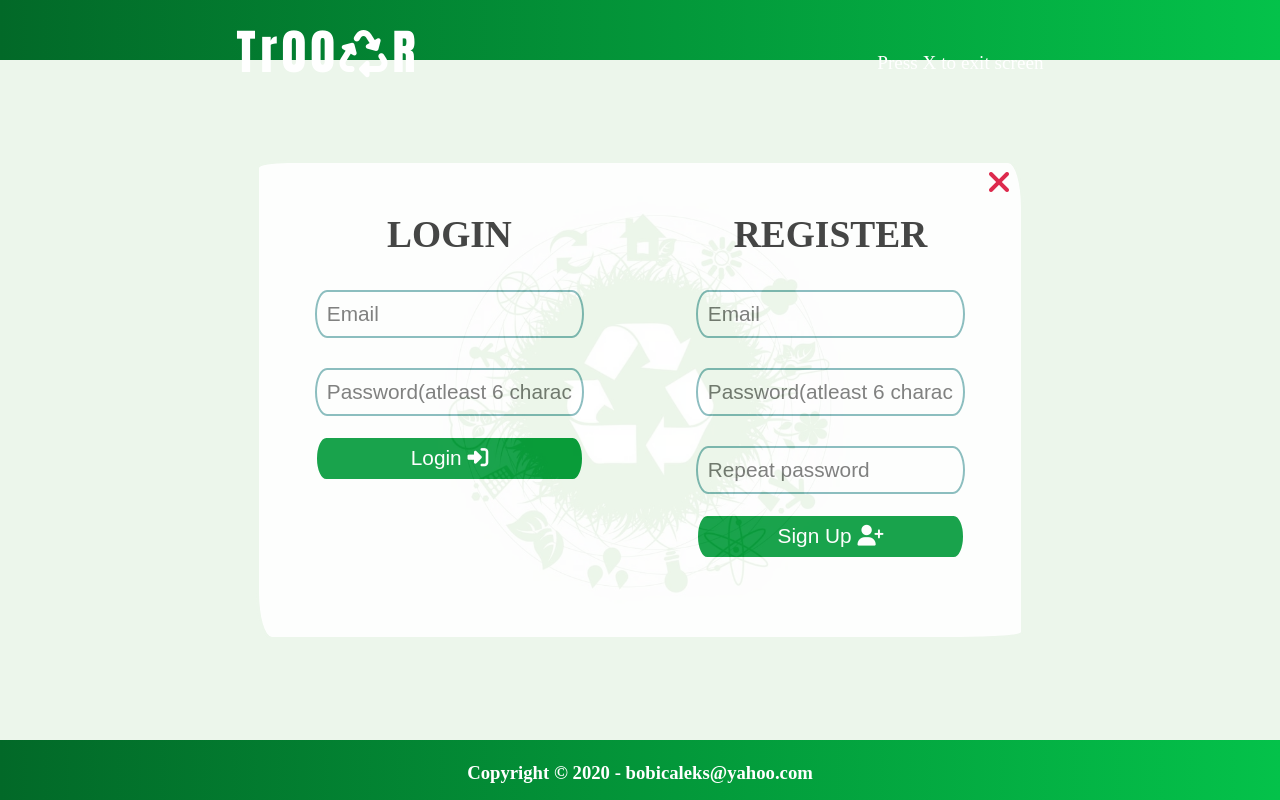
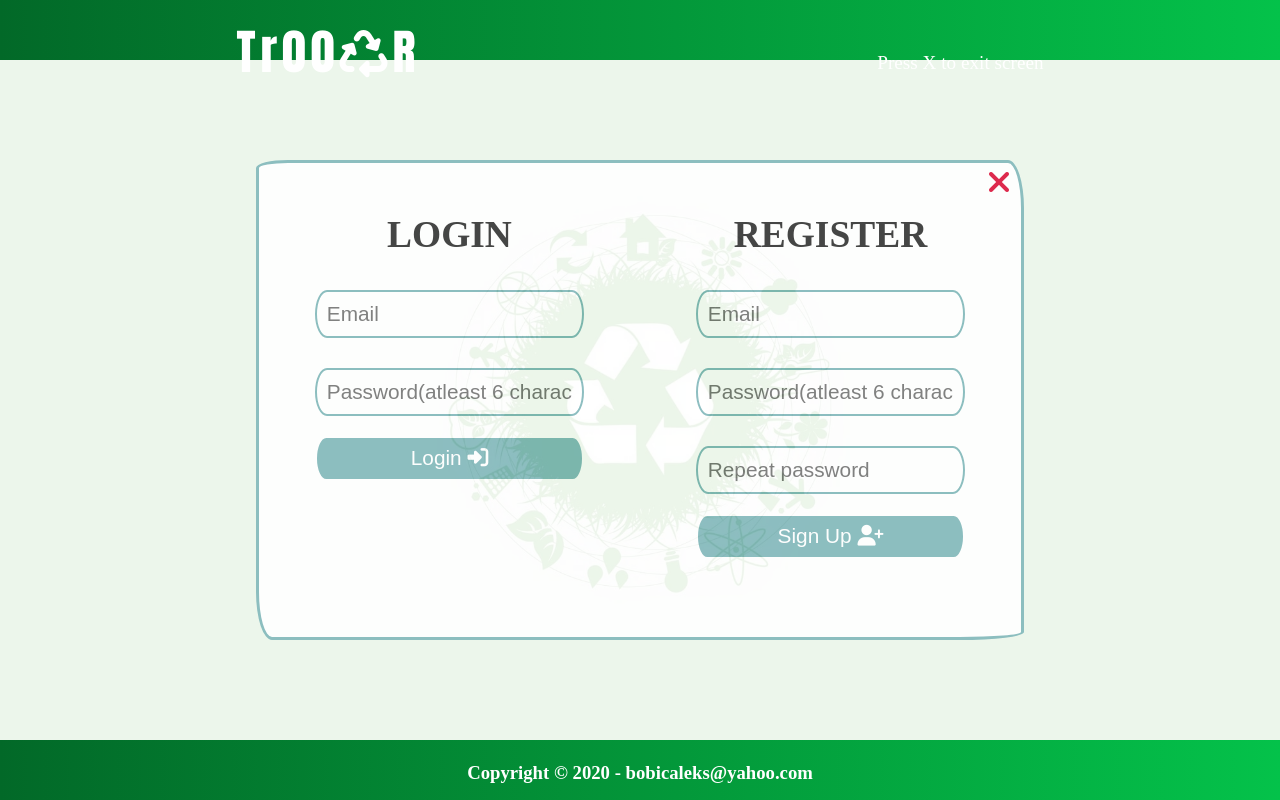
Before and after one commit to salEZY/tr00recycler, a React (Create React App) app in the folder true-recycler-front/: page / in a window 1280 px wide. Both pictures are taken after a click on the button "Authenticate". Built offline with nearby package versions, Linux system fonts and the light colour scheme; no server answers; a web font is replaced by a local one.

Commit message:
overall refactor

```diff
--- a/true-recycler-front/src/components/Form/Form.css
+++ b/true-recycler-front/src/components/Form/Form.css
@@ -20,6 +20,14 @@ form button {
   margin: 10px auto;
   font-size: 2rem;
   width: 85%;
+}
+
+.reg {
+  background-color: #82b8bb;
+}
+
+.reg:hover {
+  background-color: #69a8ac;
 }
 
 .error {
--- a/true-recycler-front/src/components/Form/Form.js
+++ b/true-recycler-front/src/components/Form/Form.js
@@ -108,12 +108,12 @@ const Form = ({ name, register }) => {
             onChange={(e) => setRepeatPassword(e.target.value)}
             required
           ></input>
-          <button className="auth" onClick={registerHandler}>
+          <button className="auth reg" onClick={registerHandler}>
             Sign Up <i className="fa fa-user-plus" aria-hidden="true"></i>
           </button>
         </>
       ) : (
-        <button className="auth" onClick={loginHandler}>
+        <button className="auth reg" onClick={loginHandler}>
           Login <i className="fa fa-sign-in" aria-hidden="true"></i>
         </button>
       )}
--- a/true-recycler-front/src/components/Intro/Intro.css
+++ b/true-recycler-front/src/components/Intro/Intro.css
@@ -1,6 +1,6 @@
 .intro {
   height: 92.5vh;
-  padding: 1.5rem 0.1px;
+  padding: 2rem 0.1px;
   border-bottom: 3px solid #026928;
 }
 
@@ -42,6 +42,7 @@
   margin: 3rem auto;
   background-color: #026928;
   animation: colorchange linear 5s infinite;
+  box-shadow: -1px 1px 20px -5px rgba(2, 105, 40, 1);
 }
 
 @keyframes colorchange {
--- a/true-recycler-front/src/components/Modal/Modal.css
+++ b/true-recycler-front/src/components/Modal/Modal.css
@@ -18,7 +18,7 @@
   left: 20%;
   bottom: 20%;
   margin: 0 auto;
-  border: 3px solid #ecf6eb;
+  border: 3px solid #82b8bb;
   border-radius: 2em 1em 4em / 0.5em 3em;
   text-align: center;
   display: flex;
--- a/true-recycler-front/src/components/ToTopBtn/ToTopBtn.js
+++ b/true-recycler-front/src/components/ToTopBtn/ToTopBtn.js
@@ -34,7 +34,7 @@ const ToTopButton = () => {
       {(btn) =>
         btn &&
         ((props) => (
-          <div style={props} className="error">
+          <div style={props}>
             <span
               id="to-top-btn"
               className={style}
```
